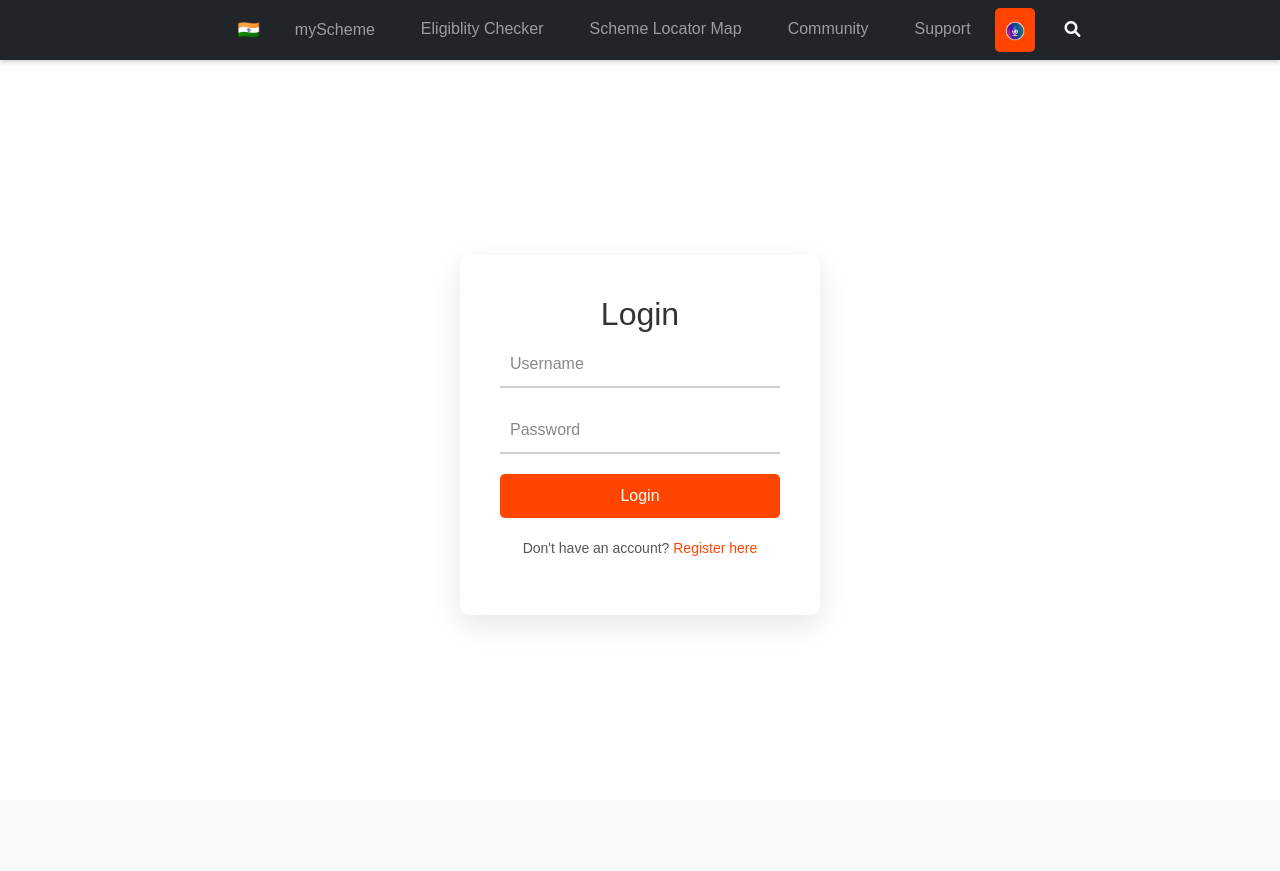
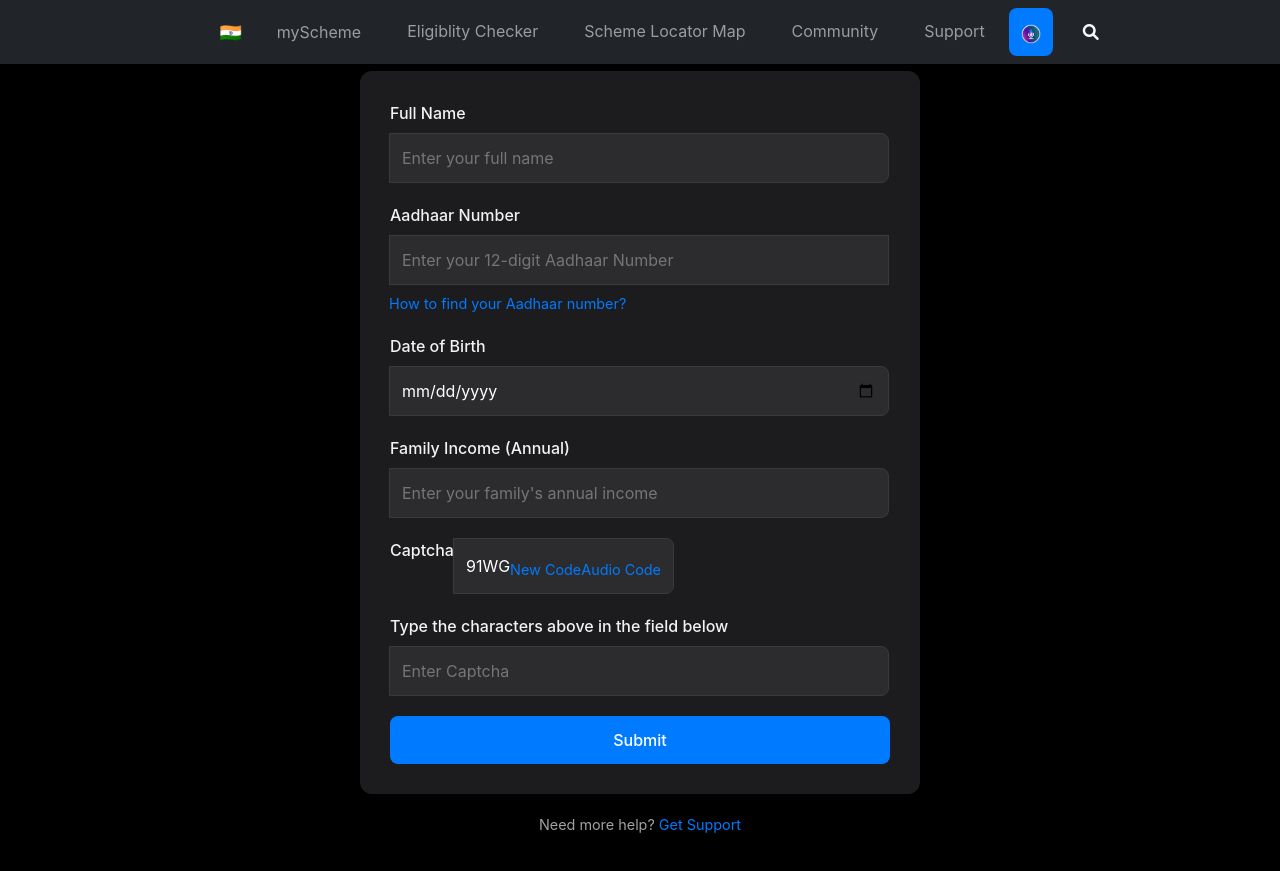
Before and after one commit to annoymouskundu/EY, a Django app: page /login/ in a window 1280 px wide. Before the commit the page ends 618 px from the top, so only its background shows below. Run offline with Django 5.2, Linux system fonts and the light colour scheme.

Commit message:
add a eligibitlity checker html page

```diff
--- a/Hello/home/urls.py
+++ b/Hello/home/urls.py
@@ -8,5 +8,6 @@
     path("services", views.services, name='services'),
     path("contact/", views.contact, name='contact'),
     path("login/", views.login_view, name='login'),
+     path("eligibility_checker/", views.login_view, name='eligibility_checker'),
 
 ]
--- a/Hello/home/views.py
+++ b/Hello/home/views.py
@@ -27,4 +27,9 @@
 def login_view(request):
     return render(request,  'login.html')
 
-    # return HttpResponse("this is contact page")
+    # return HttpResponse("this is login page")
+
+def login_view(request):
+    return render(request,  'eligibility_checker.html')
+
+    # return HttpResponse("this is eligibility checker page")
--- /dev/null
+++ b/Hello/static/js/eligibility_checker.js
@@ -0,0 +1,31 @@
+document.getElementById("eligibility-form").addEventListener("submit", function (e) {
+    e.preventDefault(); // Prevent form from refreshing the page
+    const name = document.getElementById("name").value.trim();
+    const aadhaar = document.getElementById("aadhaar").value.trim();
+    const dob = document.getElementById("dob").value.trim();
+    const income = document.getElementById("income").value.trim();
+    const captchaInput = document.getElementById("captcha-input").value.trim();
+
+    // Basic Validation
+    if (name === "" || name.length < 3) {
+        alert("Please enter a valid name.");
+        return;
+    }
+
+    if (aadhaar.length !== 12 || isNaN(aadhaar)) {
+        alert("Please enter a valid 12-digit Aadhaar number.");
+        return;
+    }
+
+    if (income === "" || isNaN(income)) {
+        alert("Please enter a valid income.");
+        return;
+    }
+
+    if (captchaInput !== "91WG") {
+        alert("Incorrect Captcha. Please try again.");
+        return;
+    }
+
+    alert("Eligibility check submitted successfully!");
+});
--- /dev/null
+++ b/Hello/static/styles/eligibility_checker.css
@@ -0,0 +1,133 @@
+/* General Styles */
+body {
+    margin: 0;
+    font-family: -apple-system, BlinkMacSystemFont, "Segoe UI", Roboto, "Helvetica Neue", Arial, sans-serif;
+    background-color: #000000;
+    color: #ffffff;
+    display: flex;
+    justify-content: center;
+    align-items: center;
+    height: 100vh;
+}
+
+.container {
+    max-width: 600px;
+    width: 100%;
+    padding: 20px;
+    text-align: center;
+}
+
+header h1 {
+    font-size: 2.5rem;
+    font-weight: 600;
+    margin-bottom: 10px;
+    color: #ffffff;
+}
+
+header p {
+    font-size: 1rem;
+    color: #a1a1a6;
+    margin-bottom: 40px;
+}
+
+.form-container {
+    background-color: #1c1c1e;
+    padding: 30px;
+    border-radius: 12px;
+    box-shadow: 0 8px 16px rgba(0, 0, 0, 0.8);
+    text-align: left;
+}
+
+.input-group {
+    margin-bottom: 20px;
+}
+
+.input-group label {
+    display: block;
+    font-size: 1rem;
+    font-weight: 500;
+    margin-bottom: 8px;
+    color: #f2f2f2;
+}
+
+.input-group input {
+    width: 100%;
+    padding: 12px;
+    font-size: 1rem;
+    background-color: #2c2c2e;
+    border: 1px solid #3a3a3c;
+    border-radius: 8px;
+    color: #ffffff;
+    transition: border-color 0.3s ease-in-out;
+}
+
+.input-group input:focus {
+    outline: none;
+    border-color: #007aff;
+}
+
+.input-group a {
+    display: inline-block;
+    margin-top: 8px;
+    font-size: 0.9rem;
+    color: #007aff;
+    text-decoration: none;
+    transition: color 0.3s;
+}
+
+.input-group a:hover {
+    color: #005bb5;
+}
+
+/* Captcha Styles */
+.captcha {
+    display: flex;
+    align-items: center;
+    justify-content: space-between;
+    padding: 12px;
+    background-color: #2c2c2e;
+    border: 1px solid #3a3a3c;
+    border-radius: 8px;
+    color: #ffffff;
+}
+
+.captcha a {
+    font-size: 0.9rem;
+    color: #007aff;
+    text-decoration: none;
+}
+
+/* Button Styles */
+.btn {
+    width: 100%;
+    padding: 12px;
+    background-color: #007aff;
+    color: #ffffff;
+    font-size: 1rem;
+    font-weight: 500;
+    border: none;
+    border-radius: 8px;
+    cursor: pointer;
+    transition: background-color 0.3s ease-in-out;
+}
+
+.btn:hover {
+    background-color: #005bb5;
+}
+
+/* Footer Styles */
+footer {
+    margin-top: 20px;
+    font-size: 0.9rem;
+    color: #a1a1a6;
+}
+
+footer a {
+    color: #007aff;
+    text-decoration: none;
+    transition: color 0.3s;
+}
+
+footer a:hover {
+    color: #005bb5;
+}
--- a/Hello/templates/base.html
+++ b/Hello/templates/base.html
@@ -1,4 +1,5 @@
 {% load static %}
+
 <!doctype html>
 <html lang="en">
     <head>
@@ -180,7 +181,7 @@
                             </a>
                         </li>
                         <li class="nav-item">
-                            <a class="nav-link" href="#">Eligiblity Checker</a>
+                            <a class="nav-link" href="{% url 'eligibility_checker' %}">Eligiblity Checker</a>
                         </li>
                         <li class="nav-item">
                             <a class="nav-link" href="#">Scheme Locator Map</a>
--- /dev/null
+++ b/Hello/templates/eligibility_checker.html
@@ -0,0 +1,83 @@
+
+{% extends 'base.html' %}
+
+{% block title %} Scheme_Checker {% endblock title %}
+
+{% block body %}
+
+{% load static %}
+
+<!DOCTYPE html>
+<html lang="en">
+<head>
+    <meta charset="UTF-8">
+    <meta name="viewport" content="width=device-width, initial-scale=1.0">
+    <title>Check Eligibility</title>
+    <link rel="stylesheet" href="{% static 'styles/eligibility_checker.css' %}">
+    <script src="{% static 'js/eligibility_checker.js' %}" defer></script>
+</head>
+<body>
+    <div class="container">
+        <header>
+            <h1>Check Your Eligibility</h1>
+            <p>Fill out the details below to check your eligibility for the scheme.</p>
+        </header>
+
+        <div class="form-container">
+            <form id="eligibility-form">
+                <!-- Name -->
+                <div class="input-group">
+                    <label for="name">Full Name</label>
+                    <input type="text" id="name" name="name" placeholder="Enter your full name" required>
+                </div>
+
+                <!-- Aadhaar -->
+                <div class="input-group">
+                    <label for="aadhaar">Aadhaar Number</label>
+                    <input type="text" id="aadhaar" name="aadhaar" placeholder="Enter your 12-digit Aadhaar Number" required>
+                    <a href="#">How to find your Aadhaar number?</a>
+                </div>
+
+                <!-- Date of Birth -->
+                <div class="input-group">
+                    <label for="dob">Date of Birth</label>
+                    <input type="date" id="dob" name="dob" required>
+                </div>
+
+                <!-- Family Income -->
+                <div class="input-group">
+                    <label for="income">Family Income (Annual)</label>
+                    <input type="number" id="income" name="income" placeholder="Enter your family's annual income" required>
+                </div>
+
+                <!-- Captcha -->
+                <div class="input-group">
+                    <label for="captcha">Captcha</label>
+                    <div class="captcha">
+                        <span>91WG</span>
+                        <a href="#">New Code</a>
+                        <a href="#">Audio Code</a>
+                    </div>
+                </div>
+
+                <!-- Captcha Input -->
+                <div class="input-group">
+                    <label for="captcha-input">Type the characters above in the field below</label>
+                    <input type="text" id="captcha-input" name="captcha-input" placeholder="Enter Captcha" required>
+                </div>
+
+                <!-- Submit Button -->
+                <button type="submit" class="btn">Submit</button>
+            </form>
+        </div>
+
+        <footer>
+            <p>Need more help? <a href="#">Get Support</a></p>
+        </footer>
+    </div>
+</body>
+</html>
+
+
+
+{% endblock body %}
```
Also changed, not shown: Hello/templates/index.html (+9 -4 lines), Hello/templates/micro.html (deleted, +0 -71 lines), Hello/static/img/banner.png (added), Hello/static/img/banner3.png (added), Hello/static/img/new-banner-1.jpg (added).
